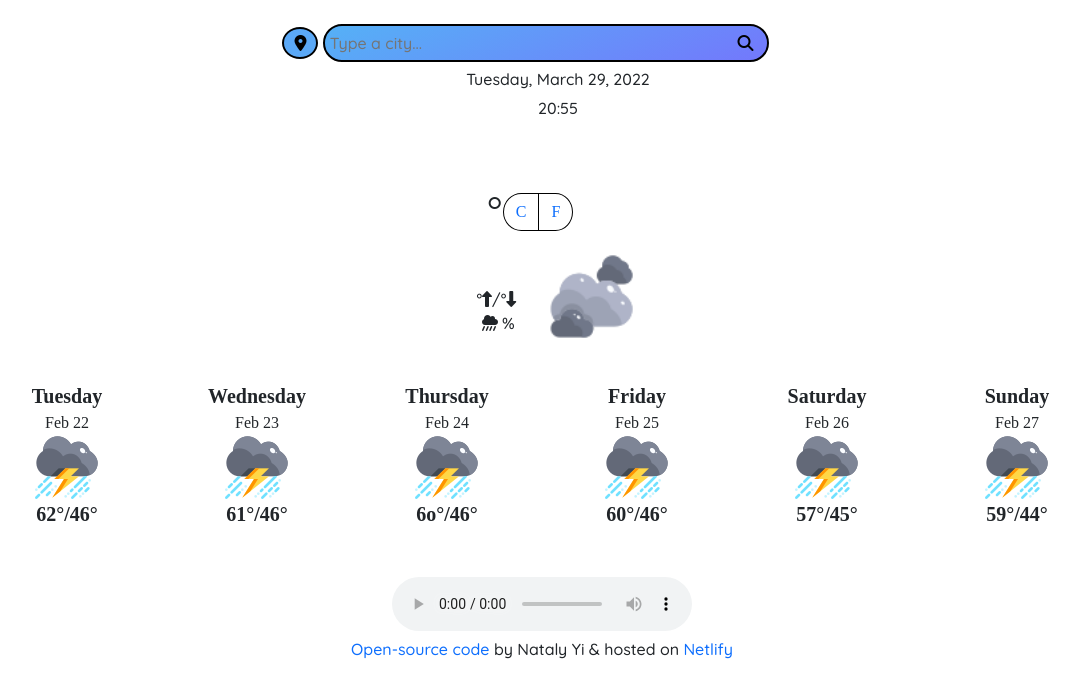
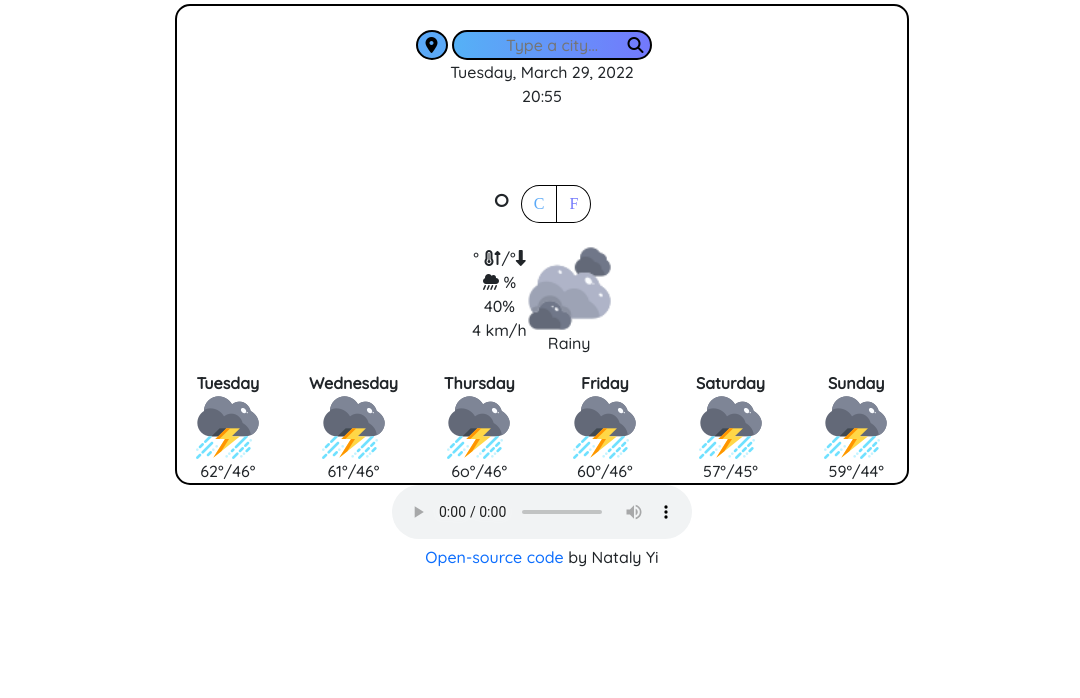
Before and after one commit to Namix23/weather-app, a plain HTML site: page index.html in a window 1280 px wide. Shown: the whole page, without its empty margins (98-1178 px from the left). Drawn offline with nearby package versions, Linux system fonts and the light colour scheme; no server answers; a web font is replaced by a local one.

Commit message:
Updated HTML/CSS

```diff
--- a/index.html
+++ b/index.html
@@ -34,16 +34,17 @@
         rel="stylesheet"
         href="https://fonts.googleapis.com/css2?family=Headland+One&family=Quicksand:wght@500&display=swap"
     /></noscript>
-    <title>Wireframe to HTML/CSS</title>
+    <title>Weather App</title>
     <link rel="stylesheet" href="src/main.css" />
   </head>
   <body>
     <div class="container">
+      <div class="weather-app-wrapper">
+        <div class="weather-app">
           <form id="location-form">
-        <div class="search-bar">
             <br />
             <button
-            class="fa-solid fa-location-dot lctn-btn rounded-circle bounce"
+              class="fa-solid fa-location-dot lctn-btn rounded-circle bonce"
               id="location-btn"
               type="button"
             ></button>
@@ -54,84 +55,107 @@
               placeholder="Type a city..."
               autocomplete="on"
             />
-          <button class="fa-solid fa-search search-btn" type="submit"></button>
-        </div>
+            <button
+              class="fa-solid fa-search search-btn rounded-circle"
+              type="submit"
+            ></button>
           </form>
           <ul>
-        <li id="current-date"></li>
-        <li id="current-time"></li>
+            <li id="current-date">Friday, March 25, 2022</li>
+            <li id="current-time">05:00</li>
           </ul>
-      <section>
           <h1>
             <span id="city-searched"></span><br /><span
               class="today-temp"
               id="current-temp"
-          ></span>
-          <div class="btn-group toggle-btn" role="group">
-            °
+            ></span
+            ><span class="degrees">°</span>
+            <div class="btn-group toggle-btn units" role="group">
               <button type="button" class="btn btn-outline-primary celsius-btn">
-              <a href="#" id="celsius-conversion">C</a>
+                C
               </button>
               <button
                 type="button"
                 class="btn btn-outline-primary fahrenheit-btn"
               >
-              <a href="#" id="fahrenheit-conversion">F</a>
+                F
               </button>
             </div>
           </h1>
-      </section>
-      <div class="row">
-        <div class="col-12 today-forecast">
-          <span id="high-temp"></span>°<i
-            class="fa-solid fa-up-long today-status"
-          ></i
-          >/<span id="low-temp"></span>°<i class="fa-solid fa-down-long"></i>
+          <div class="row today-forecast">
+            <div class="col-6">
+              <span id="high-temp"></span>°
+              <i class="fa-solid fa-temperature-arrow-up"></i>/<span
+                id="low-temp"
+              ></span
+              >°<i class="fa-solid fa-down-long"></i>
+              <br />
+              <i class="fa-solid fa-cloud-showers-heavy"></i>
+              <span id="precipitation"></span>%<br />
+              <span id="humidity">40%</span>
+              <br />
+              <span id="wind">4 km/h</span>
             </div>
-        <div class="col-12 today-forecast">
-          <i class="fa-solid fa-cloud-showers-heavy m-1"></i
-          ><span id="precipitation"></span>%
-        </div>
-        <div class="col-8 today-weather">
-          <img src="images/cloudy.jpg" width="85" />
-          <div class="weather-description" id="weather-description"></div>
+            <div class="col-6">
+              <ul>
+                <li>
+                  <img src="images/cloudy.jpg" class="pulse" width="85" />
+                </li>
+                <li class="weather-description" id="weather-description">
+                  Rainy
+                </li>
+              </ul>
             </div>
           </div>
-      <div class="row future-forecast">
+          <br />
+          <section>
+            <div class="row">
               <div class="col">
-          <span class="day-forecast">Tuesday</span> <br />Feb 22<br /><img
-            src="images/thunderstorm.png"
-          /><span class="future-temp">62°/46°</span>
+                <span class="day-forecast">Tuesday</span><br />
+                <img src="images/thunderstorm.png" /><br /><span
+                  class="future-temp"
+                  >62°/46°</span
+                >
               </div>
               <div class="col">
-          <span class="day-forecast">Wednesday</span> <br />Feb 23<br /><img
-            src="images/thunderstorm.png"
-          /><span class="future-temp">61°/46°</span>
+                <span class="day-forecast">Wednesday</span><br />
+                <img src="images/thunderstorm.png" /><br /><span
+                  class="future-temp"
+                  >61°/46°</span
+                >
               </div>
               <div class="col">
-          <span class="day-forecast">Thursday</span> <br />Feb 24<br /><img
-            src="images/thunderstorm.png"
-          /><span class="future-temp">6o°/46°</span>
+                <span class="day-forecast">Thursday</span><br />
+                <img src="images/thunderstorm.png" /><br /><span
+                  class="future-temp"
+                  >6o°/46°</span
+                >
               </div>
               <div class="col">
-          <span class="day-forecast">Friday</span><br />Feb 25<br /><img
-            src="images/thunderstorm.png"
-          /><span class="future-temp">60°/46°</span>
+                <span class="day-forecast">Friday</span><br />
+                <img src="images/thunderstorm.png" /><br /><span
+                  class="future-temp"
+                  >60°/46°</span
+                >
               </div>
               <div class="col">
-          <span class="day-forecast">Saturday</span> <br />Feb 26<br /><img
-            src="images/thunderstorm.png"
-          /><span class="future-temp">57°/45°</span>
+                <span class="day-forecast">Saturday</span><br />
+
+                <img src="images/thunderstorm.png" /><br /><span
+                  class="future-temp"
+                  >57°/45°</span
+                >
               </div>
               <div class="col">
-          <span class="day-forecast">Sunday</span> <br />Feb 27<br /><img
-            src="images/thunderstorm.png"
-          /><span class="future-temp">59°/44°</span>
+                <span class="day-forecast">Sunday</span><br />
+                <img src="images/thunderstorm.png" /><br /><span
+                  class="future-temp"
+                  >59°/44°</span
+                >
               </div>
             </div>
-
-      <br />
-      <br />
+          </section>
+        </div>
         <audio
           src="audio/Face my Fears-Utada Hikaru& Skrillex.mp3"
           controls
@@ -140,9 +164,9 @@
           <a href="https://github.com/Namix23/weather-app" target="_blank"
             >Open-source code</a
           >
-        by Nataly Yi & hosted on
-        <a href="https://www.netlify.com/" target="_blank">Netlify</a>
+          by Nataly Yi
         </footer>
+      </div>
     </div>
     <script src="src/script.js"></script>
   </body>
--- a/src/main.css
+++ b/src/main.css
@@ -1,13 +1,18 @@
 body {
+  font-family: "Quicksand", sans-serif;
   margin: 0;
   padding: 0;
   text-align: center;
-  font-family: "Quicksand", sans-serif;
+}
+
+ul {
+  padding: 0;
 }
 
 li {
   list-style: none;
-  margin: 5px;
+  margin: 0;
+  padding: 0;
 }
 
 h1,
@@ -15,97 +20,66 @@ h1,
   font-family: "Headland One", serif;
 }
 
-img {
-  display: block;
-  margin: 0 auto;
+input {
+  background: linear-gradient(
+    271deg,
+    rgb(115, 120, 252) 0%,
+    rgb(85, 177, 246) 100%
+  );
+  border: 2px solid #000;
+  border-radius: 25px;
+  text-align: center;
+}
+
+input.search-txt {
+  width: 200px;
+}
+
+div .col-6 {
+  width: auto;
+  padding: 0;
 }
 
 a {
   text-decoration: none;
 }
 
-div.weather-description {
+ul .weather-description {
   text-transform: capitalize;
 }
 
 button.lctn-btn {
+  background: #5ba9f7;
   border: 2px solid black;
-  background: #5ba9f7;
-  padding: 6px 10px 6px 10px;
+  padding: 5px 8px;
 }
 
-.search-btn {
+button.search-btn {
   background: transparent;
-  border-radius: 16px;
-  padding: 6px;
-  position: relative;
-  left: -42px;
   border: none;
+  padding: 5px 6px;
+  text-indent: -54px;
+}
+img:hover.pulse {
+  animation: pulse 1s infinite ease-in-out alternate;
+}
+@keyframes pulse {
+  from {
+    transform: scale(0.8);
+  }
+  to {
+    transform: scale(1.2);
+  }
 }
 
-.search-txt {
-  border: 2px solid #000;
-  border-radius: 25px;
+.celsius-btn:hover {
   background: linear-gradient(
-    336deg,
+    301deg,
     rgb(115, 120, 252) 0%,
     rgb(85, 177, 246) 100%
   );
-  width: 40%;
-  padding: 5px;
 }
 
-.bounce:hover {
-  animation: bounce 1s ease-in-out;
-}
-@keyframes bounce {
-  70% {
-    transform: translateY(0%);
-  }
-  80% {
-    transform: translateY(-15%);
-  }
-  90% {
-    transform: translateY(0%);
-  }
-  95% {
-    transform: translateY(-7%);
-  }
-  97% {
-    transform: translateY(0%);
-  }
-  99% {
-    transform: translateY(-3%);
-  }
-  100% {
-    transform: translateY(0);
-  }
-}
-
-.today-temp {
-  font-size: 80px;
-}
-
-.today-forecast {
-  position: relative;
-  left: -4%;
-  bottom: 1px;
-}
-
-.toggle-btn {
-  position: relative;
-  top: -38px;
-  left: -12px;
-  line-height: 35px;
-}
-
-.celsius-btn,
-.fahrenheit-btn {
-  color: #000;
-  border: 1px solid #000;
-}
-
-.celsius-btn:hover,
 .fahrenheit-btn:hover {
   background: linear-gradient(
     120deg,
@@ -114,26 +88,49 @@ button.lctn-btn {
   );
 }
 
+.weather-app-wrapper {
+  margin: 0 auto;
+  max-width: 800px;
+  padding: 4px 33px;
+}
+
+.weather-app {
+  border: 2px solid #000;
+  border-radius: 15px;
+}
+
+.today-forecast {
+  display: inline-flex;
+}
+
+.today-temp {
+  font-size: 55px;
+}
+
+.degrees {
+  font-size: 45px;
+}
+
+.units {
+  vertical-align: super;
+}
+
+.celsius-btn,
+.fahrenheit-btn {
+  border: 1.5px solid #000;
+}
+
 .celsius-btn {
   border-radius: 50% 0 0 50%;
+  color: #5ba9f7;
 }
 
 .fahrenheit-btn {
   border-radius: 0 50% 50% 0;
+  color: #7379fc;
 }
 
-.today-weather {
-  position: relative;
-  top: -82px;
-  right: -21%;
+.day-forecast {
+  font-weight: 600;
+  font-size: 16px;
 }
-
-.day-forecast,
-.future-temp {
-  font-weight: 800;
-  font-size: 20px;
-}
-
-.future-forecast {
-  margin-top: -40px;
-}
```
Lines whose indentation alone changed are shown as unchanged.
